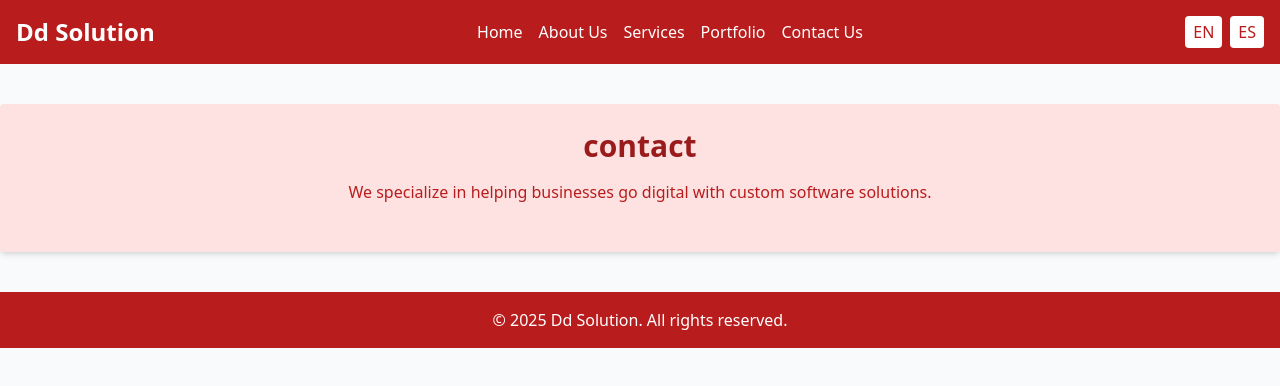
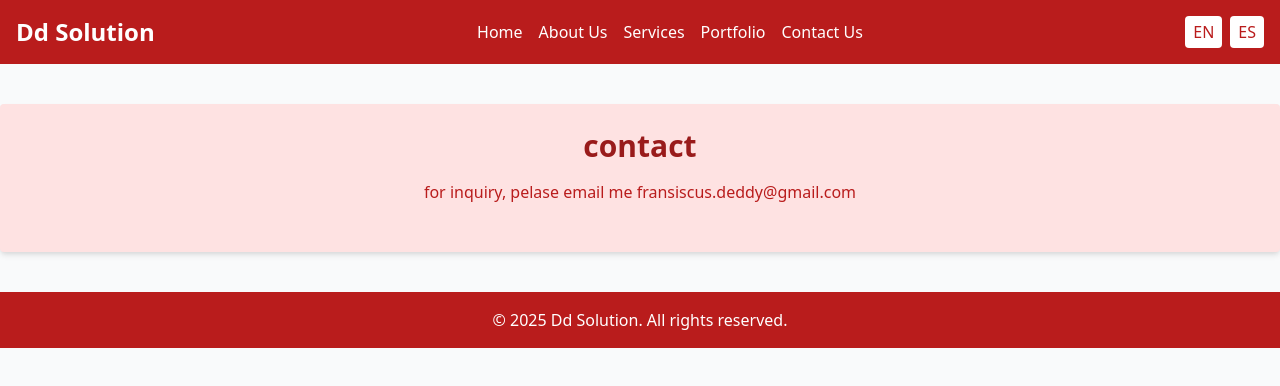
Before and after one commit to fdeddys/dd-solution, a plain HTML site: page contact.html in a window 1280 px wide. Drawn offline with nearby package versions, Linux system fonts and the light colour scheme.

Commit message:
Update contact.html

```diff
--- a/contact.html
+++ b/contact.html
@@ -21,7 +21,7 @@
     </h4>
     <p class="text-red-700 mb-6" data-en="We specialize in helping businesses go digital with custom software solutions."
        data-es="Nos especializamos en ayudar a las empresas a digitalizarse con soluciones personalizadas.">
-        We specialize in helping businesses go digital with custom software solutions.
+        for inquiry, pelase email me fransiscus.deddy@gmail.com
     </p>
 </div>
 
```
